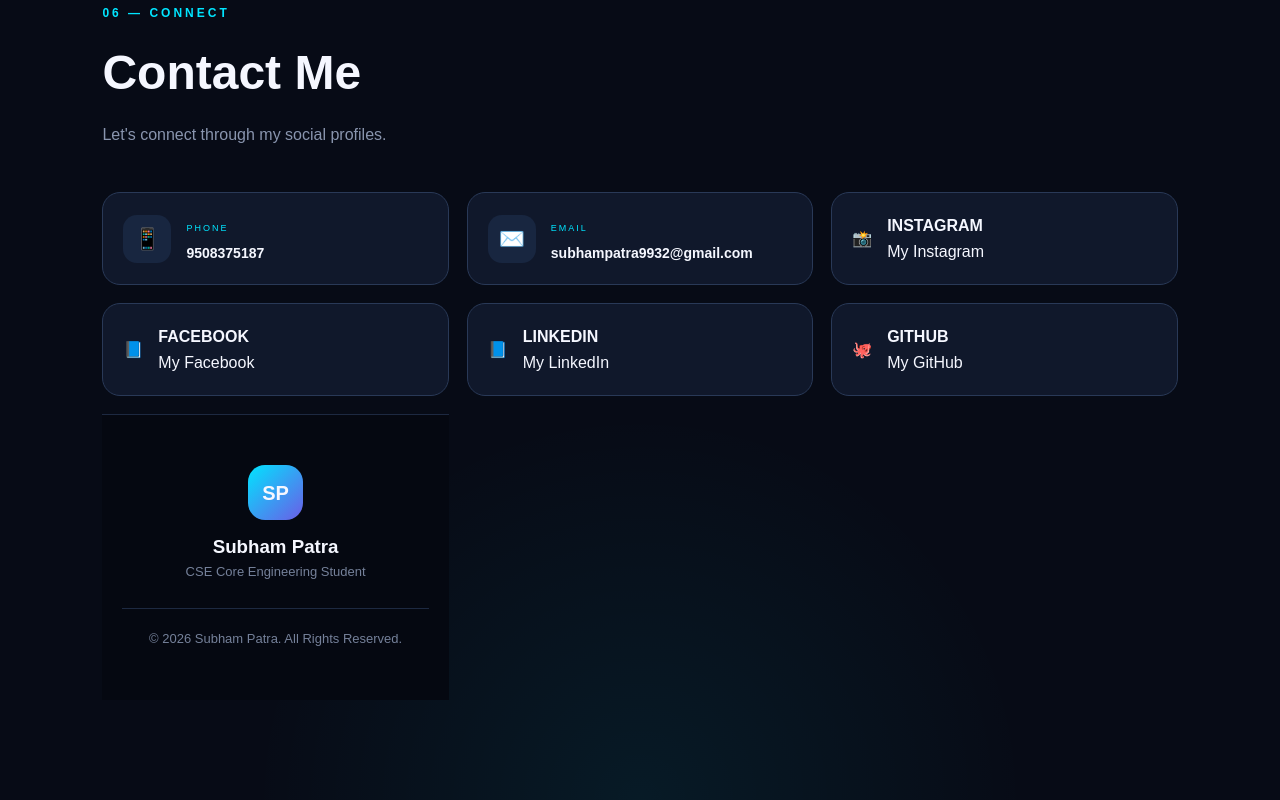
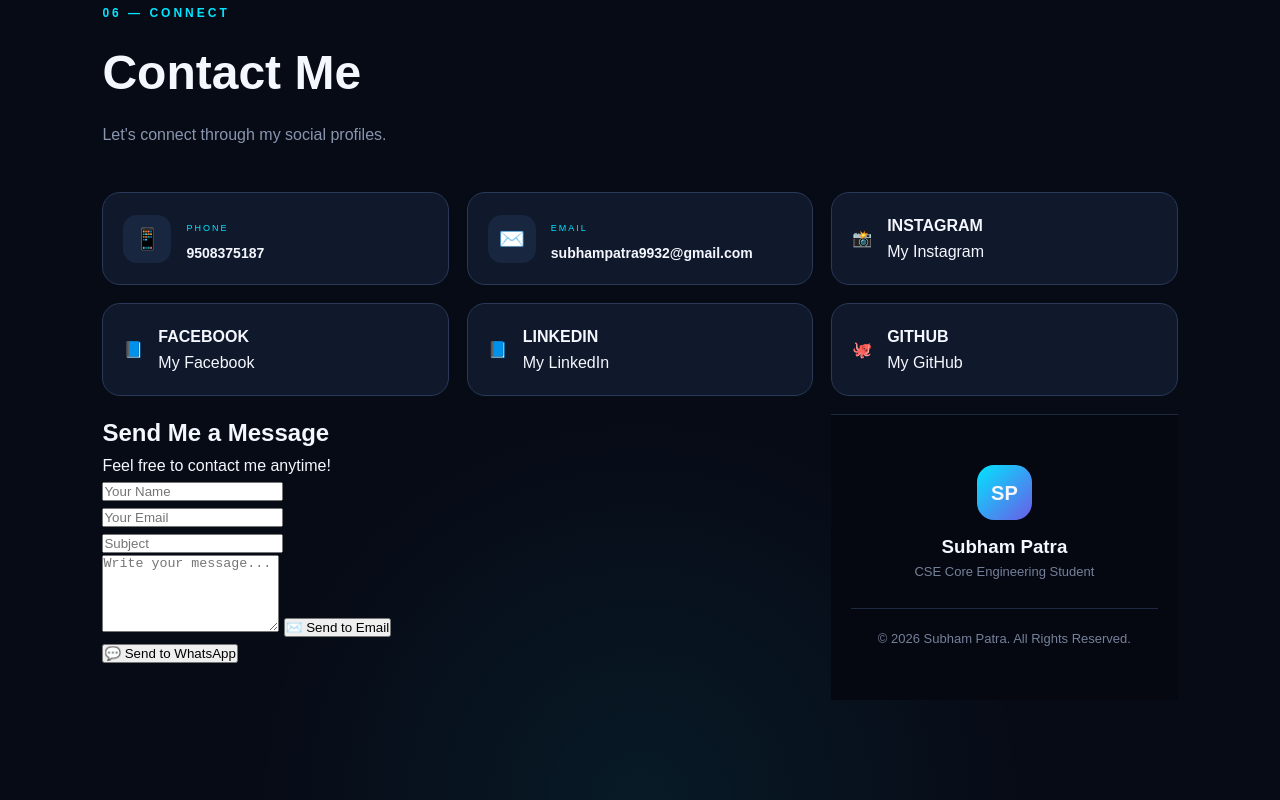
Before and after one commit to subhampatra9932-rgb/subham-portfolio, a plain HTML site: page index.html in a window 1280 px wide. Shown: the part 3271-4071 px from the top of the page. Drawn offline with Linux system fonts and the light colour scheme.

Commit message:
Update index.html

```diff
--- a/index.html
+++ b/index.html
@@ -573,7 +573,35 @@
 
 </a>
 
+<!-- SEND ME A MESSAGE FORM -->
+<div class="message-form">
+    <h2>Send Me a Message</h2>
+    <p>Feel free to contact me anytime!</p>
 
+    <form id="contactForm">
+        <input type="text" id="senderName"
+               placeholder="Your Name" required>
+
+        <input type="email" id="senderEmail"
+               placeholder="Your Email" required>
+
+        <input type="text" id="messageSubject"
+               placeholder="Subject" required>
+
+        <textarea id="senderMessage"
+                  placeholder="Write your message..."
+                  rows="5" required></textarea>
+
+        <button type="button" onclick="sendToEmail()">
+            ✉️ Send to Email
+        </button>
+
+        <button type="button" onclick="sendToWhatsApp()">
+            💬 Send to WhatsApp
+        </button>
+    </form>
+</div>
+       <br><br><br> <br><br>
 
 
 
```
